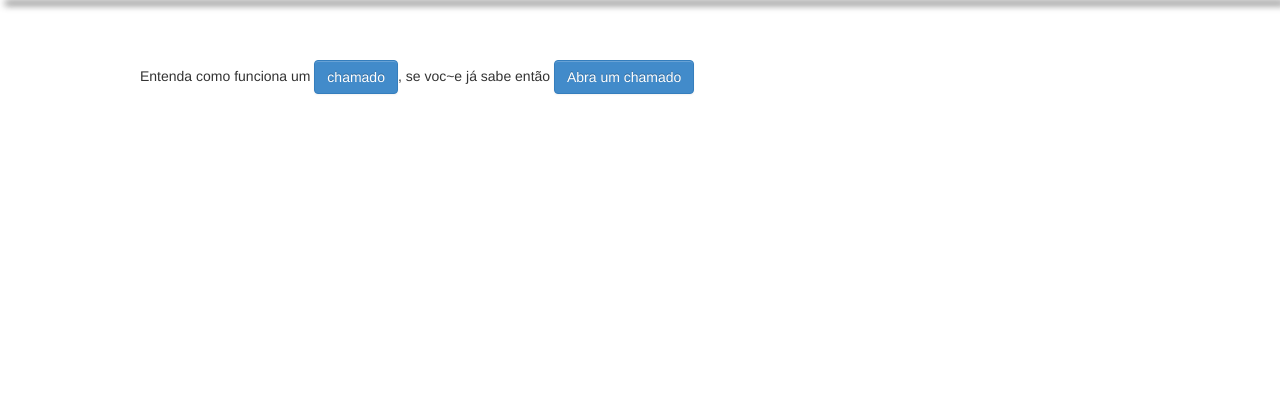
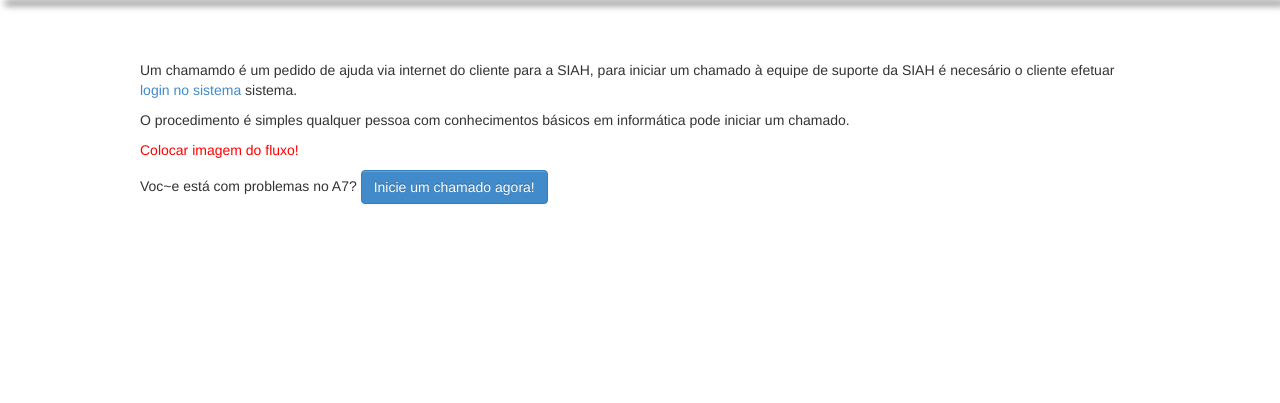
Before and after one commit to vasconce7os/SiteSiah, a CakePHP app: the page made by app/View/Chamados/index.ctp in a window 1280 px wide. Shown: the part 104-507 px from the top of the page. Run offline with PHP 8.4 and a stand-in for CakePHP, Linux system fonts and the light colour scheme; the template is opened without the code that fills it, so the values that code supplies are empty; some libraries are stand-ins or nearby versions.

Commit message:
Insira o criar e ver chamados

```diff
--- a/app/View/Atendimentos/index.ctp
+++ b/app/View/Atendimentos/index.ctp
@@ -59,7 +59,7 @@
 						<a href="<?php echo($this-> request-> base); ?>/suporte/chamados">
 							chamado
 						</a>, se você já sabe então
-						<a href="<?php echo($this-> request-> base); ?>/suporte/chamados/criar" class="btn btn-primary">
+						<a href="<?php echo($this-> request-> base); ?>/suporte/chamados/criar.html" class="btn btn-primary">
 							Abra um chamado
 						</a>
 					</p>
--- a/app/View/Chamados/index.ctp
+++ b/app/View/Chamados/index.ctp
@@ -7,17 +7,28 @@
 	</h1>
 
 	<?php
-
 	//pr($lChamados[0]);
 	?>
 
 	<p>
-		Entenda como funciona um
-		<a href="<?php echo($this-> request-> base); ?>/suporte/chamados" class="btn btn-primary">
-			chamado
-		</a>, se voc~e já sabe então
-		<a href="<?php echo($this-> request-> base); ?>/suporte/chamados/criar" class="btn btn-primary">
-			Abra um chamado
+		Um chamamdo é um pedido de ajuda via internet do cliente para a SIAH,
+		para iniciar um chamado à equipe de suporte da SIAH
+		é necesário o cliente efetuar
+		<a href="<?php echo($this-> request-> base); ?>/users/login.html">
+			login no sistema
+		</a>
+		sistema.
+	</p>
+	<p>
+		O procedimento é simples qualquer pessoa com conhecimentos básicos em informática pode iniciar um chamado.
+	</p>
+	<p class="trocarTexto">
+		Colocar imagem do fluxo!
+	</p>
+	<p>
+		Voc~e está com  problemas no A7?
+		<a href="<?php echo($this-> request-> base); ?>/suporte/chamados/criar.html" class="btn btn-primary">
+			Inicie um chamado agora!
 		</a>
 	</p>
 </div>
--- a/app/View/Chamados/ver.ctp
+++ b/app/View/Chamados/ver.ctp
@@ -14,4 +14,10 @@
 	//pr($lChamados[0]);
 	?>
 
+	<p>
+		ver todos os seus
+		<a href="<?php echo($this-> request-> base); ?>/suporte/chamados/lista_por_cliente.html">
+			chamados
+		</a>
+	</p>
 </div>
```
Also changed, not shown: app/Controller/ChamadosController.php (+10 -4 lines), app/Controller/SuporteController.php (added, +24 -0 lines), app/View/Chamados/criar.ctp (+6 -3 lines), app/View/Suporte/index.ctp (added, +22 -0 lines).
